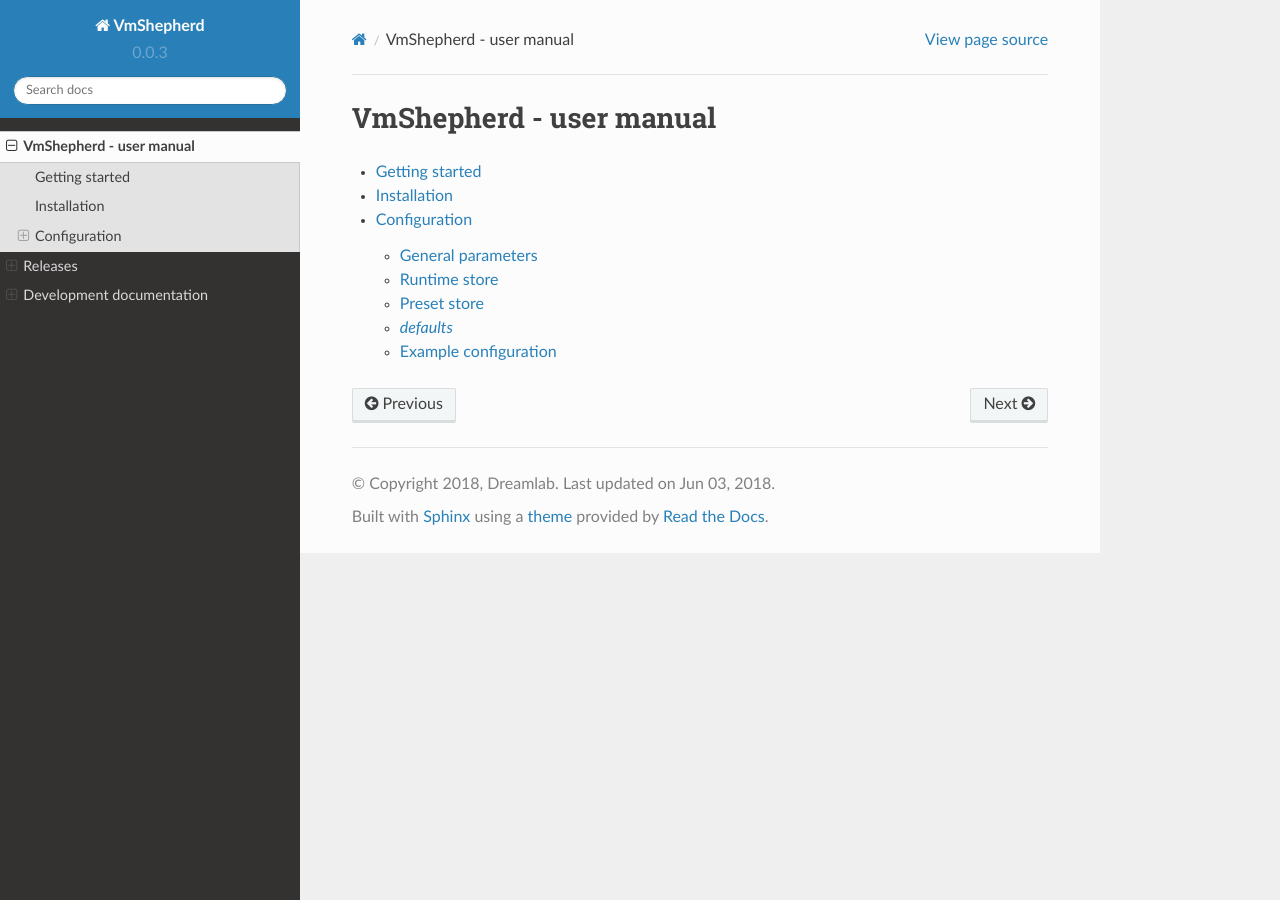
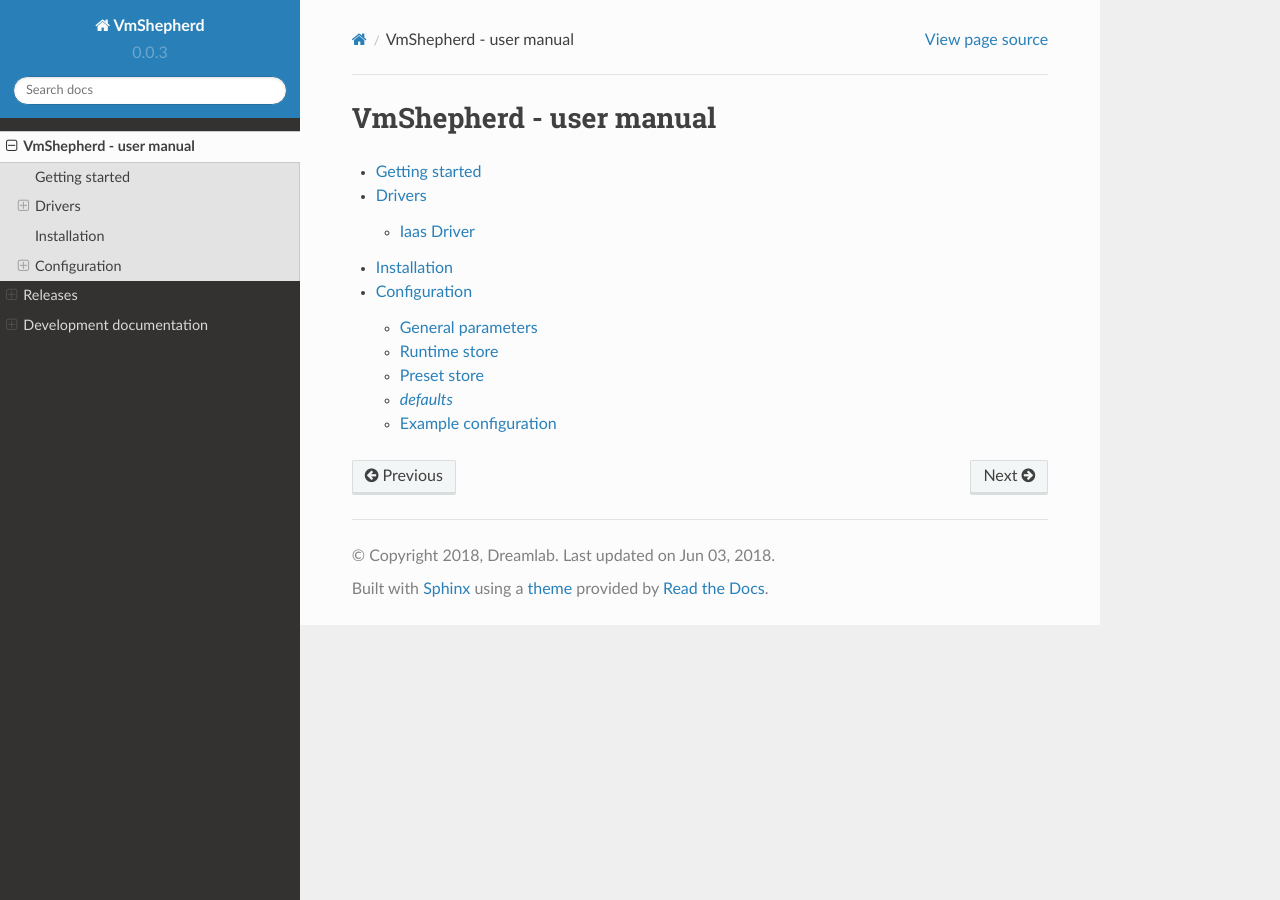
Before and after one commit to DreamLab/VmShepherd, a Sphinx documentation site: the page built from docs/user/index.rst, in a window 1280 px wide. Built offline with Sphinx 7.4.7 and the Read the Docs theme 2.0.0, drawn with Linux system fonts in a browser that asks for light colours; some of the changed lines change nothing that is shown.

Commit message:
user iaas doc

```diff
--- /dev/null
+++ b/docs/user/drivers/iaas_dummydriver.rst
@@ -0,0 +1,7 @@
+===============
+DummyIaasDriver
+===============
+
+DummyIaasDriver is only for sumulation and developement use.
+It doesn't need any configuration.
+There are all needed methods implemented with state holded inside driver internal structures(in memory).
--- /dev/null
+++ b/docs/user/drivers/iaas_openstackdriver.rst
@@ -0,0 +1,25 @@
+===============
+OpenStackDriver
+===============
+
+OpenStackDriver is asyncopenstackclient(LINK) library wrapper.
+
+Main configuration:
+
+.. code-block:: yaml
+   :emphasize-lines: 3,5
+
+   auth_url: http://KEYSTONE:5000/v3
+   username: USER
+   password: PASS
+   user_domain_name: default    # for auth only
+   image_owner_ids:
+     - user
+
+Parameters:
+
+1. **auth_url** - Keystone public api endpoint.
+2. **username** - Openstack/keystone username.
+3. **password** - Openstack/keystone password.
+4. **user_domain_name** - User domain name.
+5. **image_owner_ids** - Create method need image name. To avoid conflicts with public images created by other openstack users we can add users ids which images we want to use.
--- /dev/null
+++ b/docs/user/drivers/index.rst
@@ -0,0 +1,22 @@
+=======
+Drivers
+=======
+
+Vmshepherd is designed to cover most of functionalities by drivers.
+It is easy to change some logic by writing your own driver and use it.
+
+
+Iaas Driver
+-----------
+IaaS Driver gives abstraction layer which unifies API methods making easier to use many IaaS providers.
+
+Implemented IaaS Drivers:
+1. DummyIaasDriver - iaas simulation driver
+2. OpenStackDriver - asyncopenstackclient library wrapper
+
+
+.. toctree::
+   :maxdepth: 2
+
+   iaas_dummydriver
+   iaas_openstackdriver
--- a/docs/user/index.rst
+++ b/docs/user/index.rst
@@ -6,5 +6,6 @@
    :maxdepth: 2
 
    getting_started
+   drivers/index
    installation
    configuration
```
